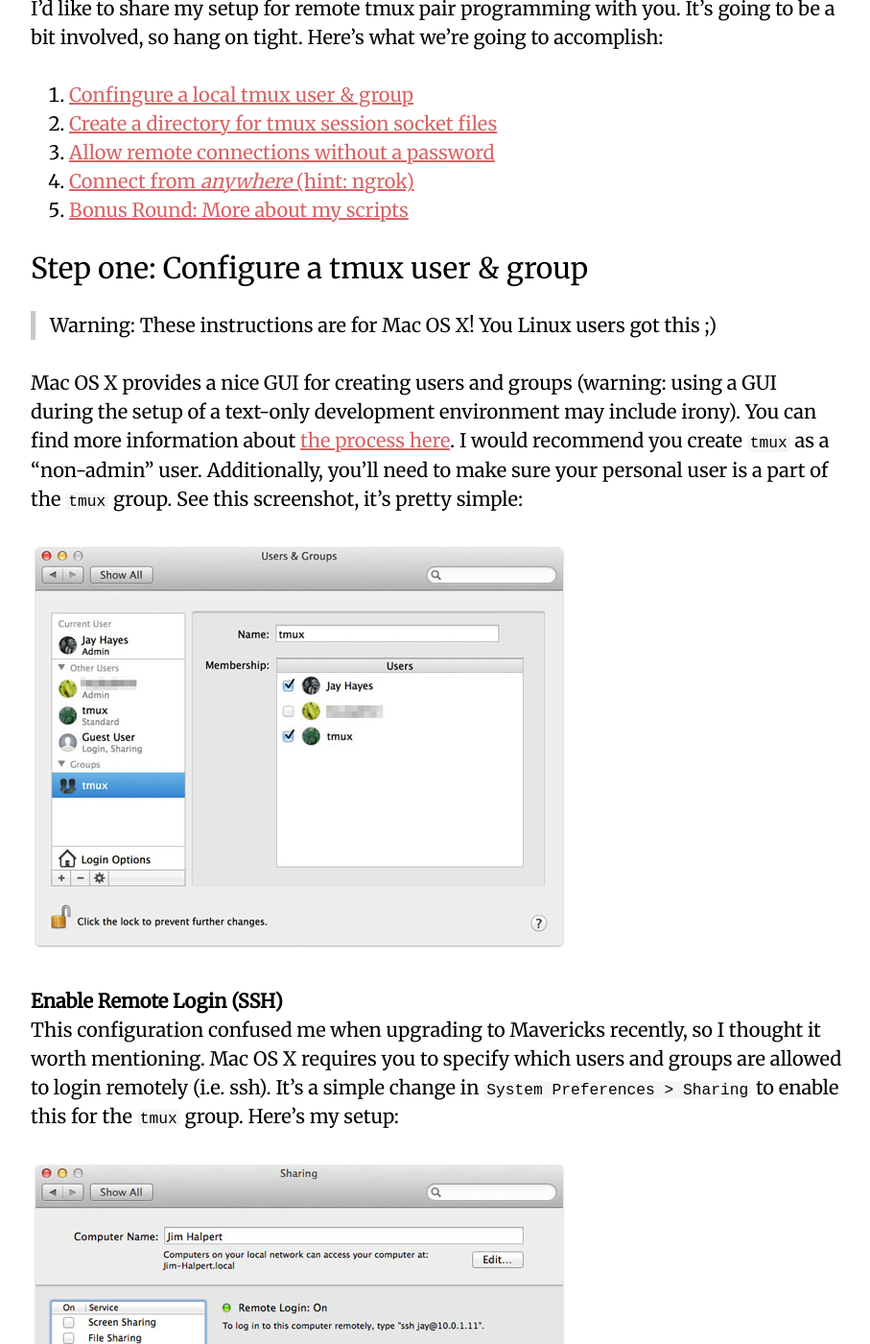
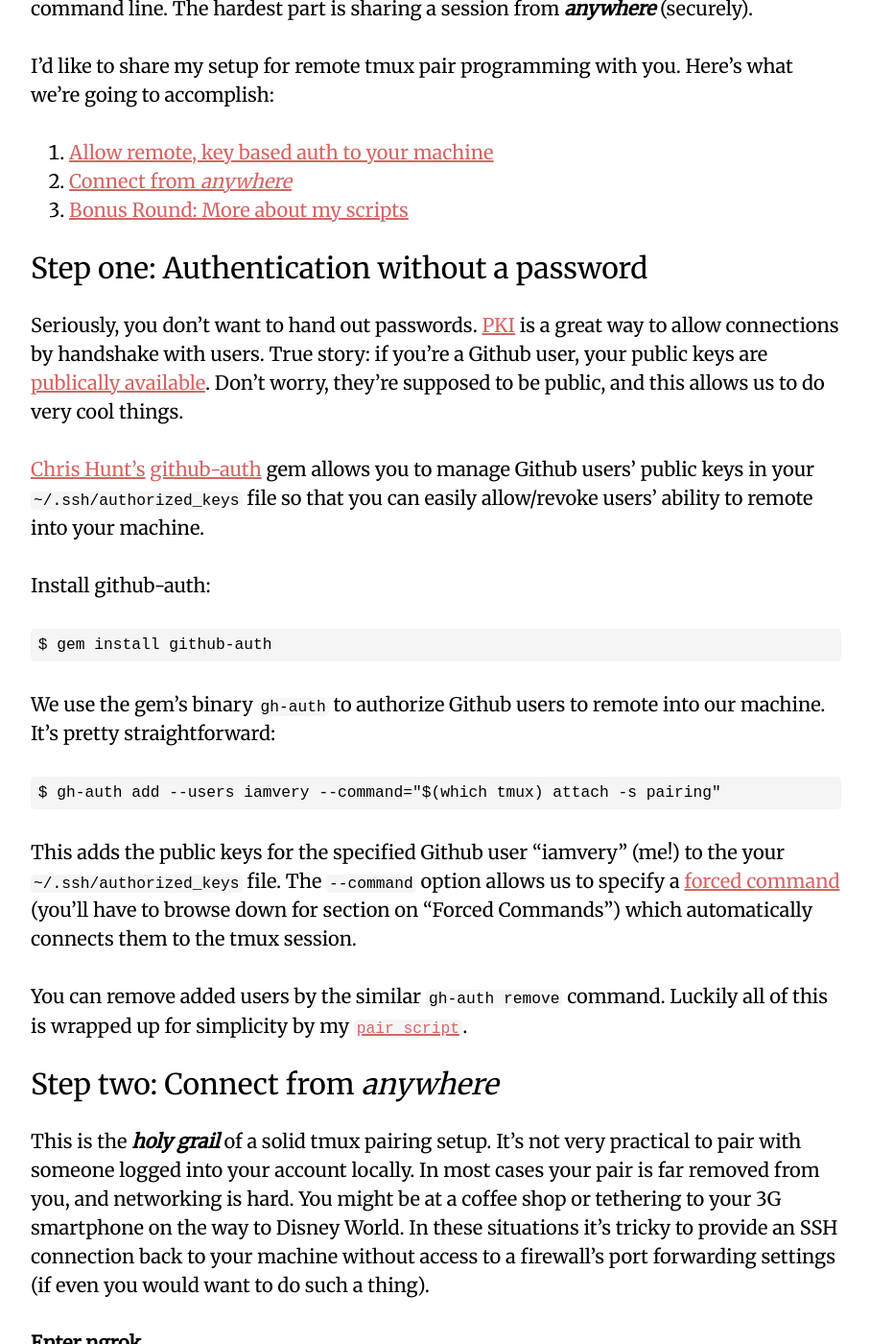
Before and after one commit to iamvery/iamvery.github.com, a Jekyll site: the page built from _posts/2013-11-16-tmux-pairing-anywhere-on-your-box.markdown, in a window 1280 px wide and 1400 px high, scrolled down 600 px. Shown: the whole window at 96% size, without its empty margins (39-946 px from the left). Built offline with Jekyll 4.4.1, drawn with Linux system fonts in a browser that asks for light colours; comment, search, counter and statistics services are not loaded; some of the changed text lies outside the part shown.

Commit message:
Refactor tmux post to exclude tmux user creation

```diff
--- a/_posts/2013-11-16-tmux-pairing-anywhere-on-your-box.markdown
+++ b/_posts/2013-11-16-tmux-pairing-anywhere-on-your-box.markdown
@@ -12,80 +12,26 @@
 
 ---
 
+\*\***Updated**\*\* November 17, 2013
+
 [Tmux](http://tmux.sourceforge.net) is a fantastic productivity tool for
 developers that prefer to stick with the command line. The hardest part is
 sharing a session from _**anywhere**_ (securely).
 
-I'd like to share my setup for remote tmux pair programming with you. It's
-going to be a bit involved, so hang on tight. Here's what we're going to
-accomplish:
+I'd like to share my setup for remote tmux pair programming with you.  Here's
+what we're going to accomplish:
 
-1. [Confingure a local tmux user & group](#step_one_configure_a_tmux_user__group)
-2. [Create a directory for tmux session socket files](#step_two_create_the_tmux_session_directory)
-3. [Allow remote connections without a password](#step_three_authentication_without_a_password)
-4. [Connect from _anywhere_ (hint: ngrok)](#step_four_connect_from_anywhere)
-5. [Bonus Round: More about my scripts](#bonus_round_my_trickery)
+1. [Allow remote, key based auth to your machine](#step_one_authentication_without_a_password)
+2. [Connect from _anywhere_](#step_two_connect_from_anywhere)
+3. [Bonus Round: More about my scripts](#bonus_round_my_trickery)
 
-## Step one: Configure a tmux user & group
-
-> Warning: These instructions are for Mac OS X! You Linux users got this ;)
-
-Mac OS X provides a nice GUI for creating users and groups (warning: using a
-GUI during the setup of a text-only development environment may include irony).
-You can find more information about [the process here](http://www.macworld.com/article/2029539/configuring-mountain-lions-users-and-groups.html).
-I would recommend you create `tmux` as a "non-admin" user. Additionally, you'll
-need to make sure your personal user is a part of the `tmux` group.  See this
-screenshot, it's pretty simple:
-
-![Mac OS X Account Preferences](/images/mac-os-x-accounts-preferences.jpg)
-
-### Enable Remote Login (SSH)
-
-This configuration confused me when upgrading to Mavericks recently, so I
-thought it worth mentioning. Mac OS X requires you to specify which users and
-groups are allowed to login remotely (i.e. ssh). It's a simple change in
-`System Preferences > Sharing` to enable this for the `tmux` group. Here's my
-setup:
-
-![Mac OS X Remote Login Preferences](/images/mac-os-x-remote-login-preferences.jpg)
-
-## Step two: Create the tmux session directory
-
-Tmux sessions may be shared via [Unix sockets](http://en.wikipedia.org/wiki/Unix_domain_socket)
-by using the `tmux -S` option. This will allow distinct users of a system to attach
-to the same tmux session as long as they have permission to access the socket.
-
-Create the directory for your tmux sockets and set its permissions:
-
-    $ sudo mkdir /var/tmux
-    $ sudo chown tmux:tmux /var/tmux  # The tmux user and group own it
-    $ sudo chmod 2770 /var/tmux       # Give user and group full access + setgid bit
-
-The [setgid](http://en.wikipedia.org/wiki/Setuid#setgid_on_directories) bit
-makes sure that files and directories created in this directory inherit the
-group ID of this directory. So any sockets created are inherently owned by
-`tmux`.
-
-## Step three: Authentication without a password
+## Step one: Authentication without a password
 
 Seriously, you don't want to hand out passwords. [PKI](http://en.wikipedia.org/wiki/Public-key_infrastructure)
 is a great way to allow connections by handshake with users. True story: if
 you're a Github user, your public keys are [publically available](https://api.github.com/users/iamvery/keys).
 Don't worry, they're supposed to be public, and this allows us to do very cool
 things.
-
-### Create the `~/.ssh/authorized_keys` file for `tmux`
-
-This directory and file must exist to allow PKI authentication. The creation is
-straightforward. We'll do it on the `tmux` user's behalf from our account:
-
-    $ sudo su tmux -c "mkdir -m 0700 ~/.ssh"
-    $ sudo su tmux -c "touch ~/.ssh/authorized_keys"
-    $ sudo su tmux -c "chmod 0644 ~/.ssh/authorized_keys"
-
-The permissions of this directory and file [are important](http://stackoverflow.com/a/6377073).
-
-### github-auth
 
 [Chris Hunt's](http://chrishunt.co/) [github-auth](https://github.com/chrishunt/github-auth)
 gem allows you to manage Github users' public keys in your
@@ -96,34 +42,29 @@
 
     $ gem install github-auth
 
-Now, since our pair will be connecting to the `tmux` user, we need to use this
-utility to add our pair's keys to the `tmux` user's `authorized_keys`. To do
-this from our own account, we use `sudo`:
+We use the gem's binary `gh-auth` to authorize Github users to remote into our
+machine. It's pretty straightforward:
 
-    $ tmux_command="$(which tmux) -S /var/tmux/pairing attach"
-    $ sudo su tmux -c "GEM_HOME=$GEM_HOME gh-auth add --users iamvery --command=\"$tmux_command\""
+    $ gh-auth add --users iamvery --command="$(which tmux) attach -s pairing"
 
-Basically this executes the `gh-auth` command on behalf of the `tmux` user,
-adding the public keys for the specified Github user "iamvery" (me!) to the
-`tmux` user's `~/.ssh/authorized_keys` file. The `GEM_HOME` part is important
-because we need the command to know where to find the `gh-auth` gem binary
-which is installed in our environment. Finally, we specify that this user will
-automatically connect to the shared tmux session by using the `--command`
-option.
+This adds the public keys for the specified Github user "iamvery" (me!) to the
+your `~/.ssh/authorized_keys` file. The `--command` option allows us to specify
+a [forced command](http://oreilly.com/catalog/sshtdg/chapter/ch08.html)
+(you'll have to browse down for section on "Forced Commands") which
+automatically connects them to the tmux session.
 
 You can remove added users by the similar `gh-auth remove` command. Luckily
 all of this is wrapped up for simplicity by my [`pair script`](#pair_script).
 
-## Step four: Connect from _anywhere_
+## Step two: Connect from _anywhere_
 
-This is the _**holy grail**_ of a solid tmux pairing setup. Sure it's great that
-any "tmux" user on your system can attach to a shared session, but how often
-will you be pairing with someone _on your network_?  In most cases your pair is
-far removed from you,and networking is hard. You might be at a coffee shop or
-tethering to your 3G smartphone on the way to Disney World.  This makes it
-tough to provide an SSH connection back to your machine without access to a
-firewall's port forwarding settings (if even you would want to do such a
-thing).
+This is the _**holy grail**_ of a solid tmux pairing setup. It's not very
+practical to pair with someone logged into your account locally. In most cases
+your pair is far removed from you, and networking is hard. You might be at a
+coffee shop or tethering to your 3G smartphone on the way to Disney World. In
+these situations it's tricky to provide an SSH connection back to your machine
+without access to a firewall's port forwarding settings (if even you would want
+to do such a thing).
 
 ### Enter ngrok
 
@@ -163,12 +104,20 @@
 I encourge you to [support this service](https://ngrok.com/pay). They probably
 just made your day.
 
+### tmate.io
+
+I was just turned on to this service. [http://tmate.io](http://tmate.io) is an
+interesting take on terminal pairing.  It's a fork of tmux proper that does the
+heavy lifting of setting up and securing the connection between you and your
+pair. Check it out, it may be just what you need, but do take the time to
+[understand the tradeoffs](https://github.com/nviennot/tmate/issues/21).
+
 ## Bonus Round: My trickery
 
 I keep a lot of my environment [on Github](https://github.com/iamvery/dotfiles).
-I have been working on a couple scripts to make this process a little easier.
-They're not perfect, but hopefully they're helpful. I'll to continue to improve
-them over time.
+I have been working on a couple scripts to make this process easier.  They're
+not perfect, but hopefully they're helpful. I'll to continue to improve them
+over time.
 
 <h3 id="pair_script"><code>~/bin/pair</code></h3>
 
@@ -182,11 +131,10 @@
 
 This will:
 
-1. Make sure iamvery's Github public keys are installed for the `tmux` user
-2. Open a new tmux session at `/var/tmux/pairing`
-3. Start the ngrok reverse tunnel in the top tmux pane
-4. Echo the SSH command your pair will need to connect with in the bottom pane
-5. Copy this command to your clipboard (using [`reattach-to-user-namespace`](https://github.com/ChrisJohnsen/tmux-MacOSX-pasteboard))
+1. Open a new tmux session named "pairing"
+2. Start the ngrok reverse tunnel in the top tmux pane
+3. Echo the SSH command your pair will need to connect with in the bottom pane
+4. Copy this command to your clipboard (using [`reattach-to-user-namespace`](https://github.com/ChrisJohnsen/tmux-MacOSX-pasteboard))
 
 Try `pair --help` for the full command signature.
 
@@ -203,7 +151,7 @@
     $ ng connect
     #  connects and runs the ngrok tunnel
     $ ng ssh
-    ssh -p 12345 tmux@ngrok.com
+    ssh -p 12345 your_username@ngrok.com
 
 This script is used by the `pair` script to put all the pieces together for a
 quick remote pairing session.
@@ -217,13 +165,3 @@
 
 What do you think of the method? Is it horribly insecure? Do you love it? Hate
 it? Let me know!
-
----
-
-\***Update**\* &mdash; November 16, 2013
-
-I was just made aware of http://tmate.io, an interesting take on this problem.
-Although _much_ simpler than this solution, it isn't without its drawbacks.
-Specifically the [lack of multiple session support](https://github.com/nviennot/tmate/issues/21).
-Additionally, with socket path randomization it's a little tricky to reattach
-to your tmate session. Regardless, it's a great option that may interest you!
```
